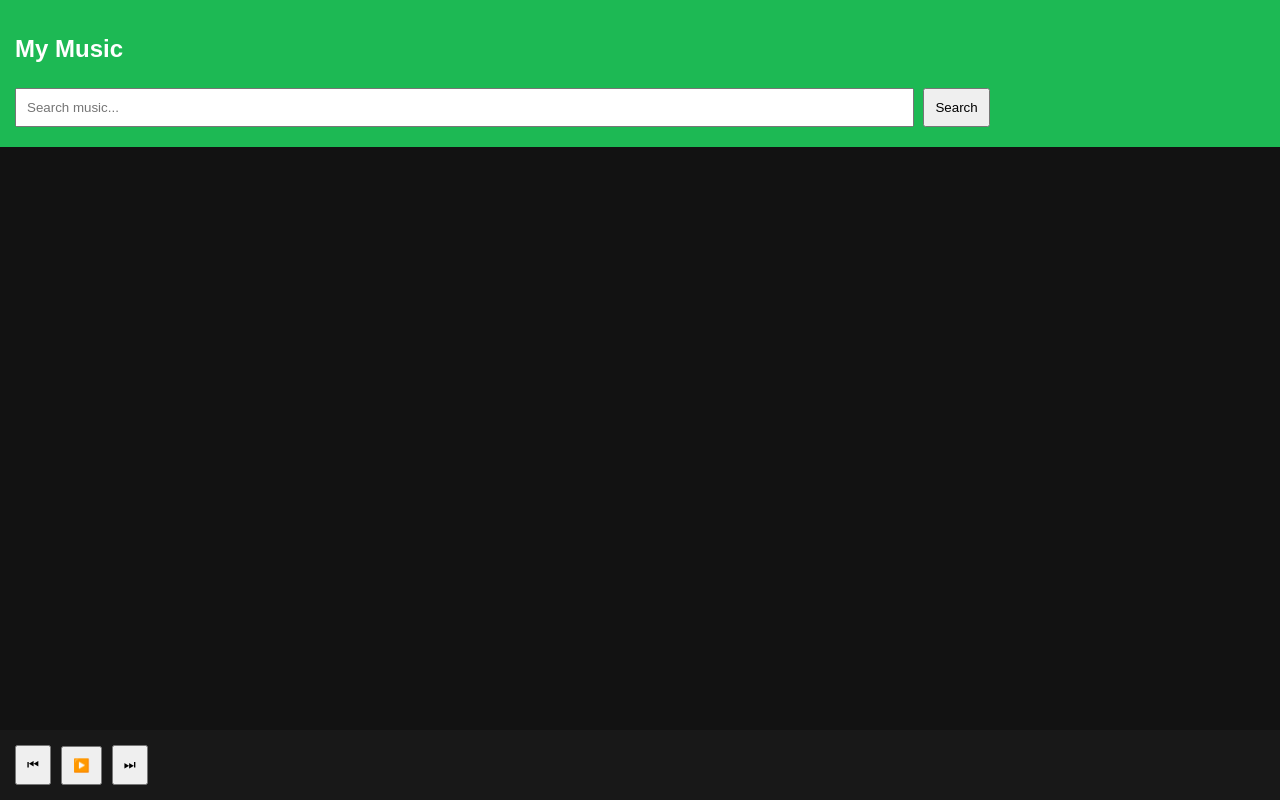
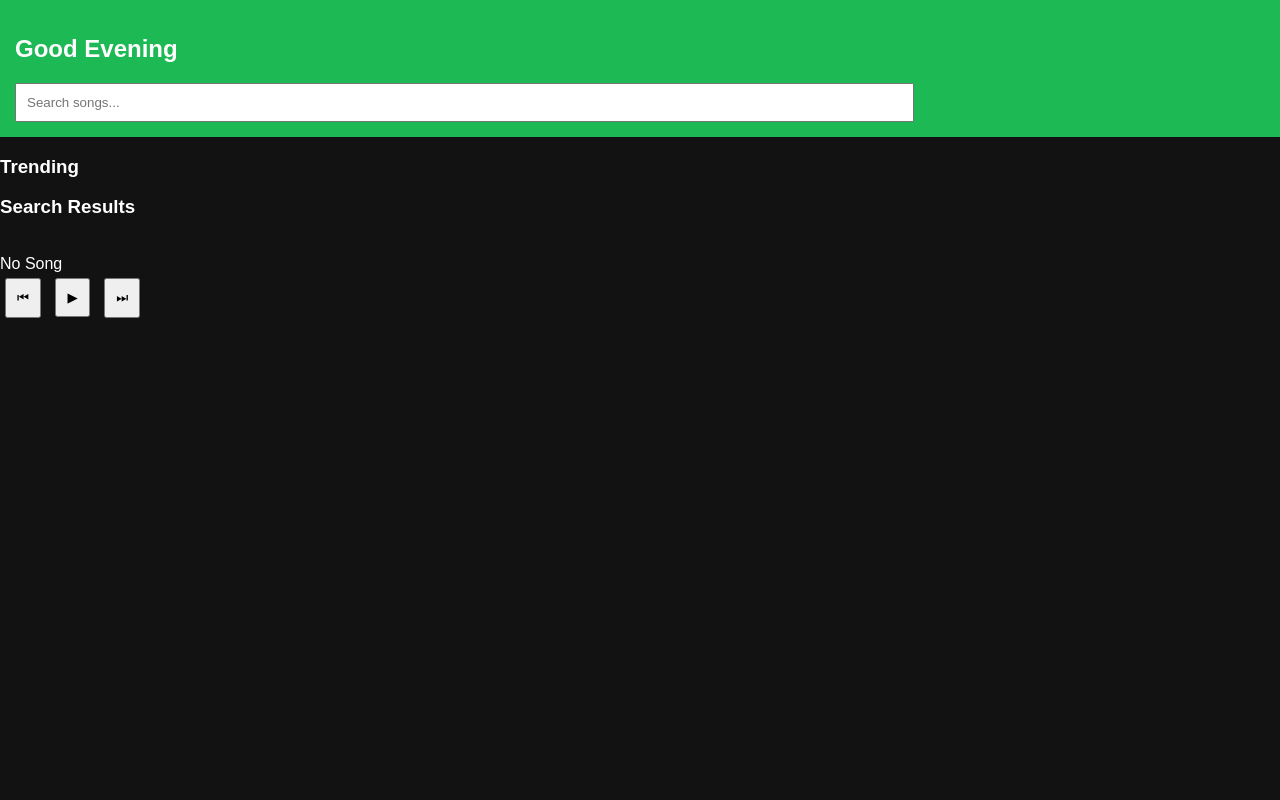
Before and after one commit to kyyleywin/RyzMusic, a plain HTML site: page index.html in a window 1280 px wide. Drawn offline with Linux system fonts and the light colour scheme.

Commit message:
Update page title and header structure

```diff
--- a/index.html
+++ b/index.html
@@ -1,35 +1,61 @@
 <!DOCTYPE html>
 <html>
 <head>
+
 <meta name="viewport" content="width=device-width, initial-scale=1">
-<title>My Music</title>
+
+<title>My Spotify</title>
+
 <link rel="stylesheet" href="style.css">
 <link rel="manifest" href="manifest.json">
+
 </head>
 
 <body>
 
-<header>
-<h2>My Music</h2>
-<input type="text" id="search" placeholder="Search music...">
-<button onclick="searchMusic()">Search</button>
+<header class="topbar">
+
+<h2>Good Evening</h2>
+
+<input id="search" placeholder="Search songs..." onkeyup="searchMusic()">
+
 </header>
 
-<div id="home"></div>
+
+<div id="home">
+
+<h3>Trending</h3>
+
+<div class="grid" id="trending"></div>
+
+<h3>Search Results</h3>
+
 <div id="results"></div>
-
-<div id="playerBar">
-<img id="cover">
-<div id="songTitle"></div>
-
-<button onclick="prevSong()">⏮</button>
-<button onclick="togglePlay()">▶️</button>
-<button onclick="nextSong()">⏭</button>
 
 </div>
 
-<audio id="player"></audio>
+
+<div class="player">
+
+<img id="cover">
+
+<div>
+
+<div id="title">No Song</div>
+
+<div id="artist"></div>
+
+</div>
+
+<button onclick="prev()">⏮</button>
+<button onclick="toggle()">▶</button>
+<button onclick="next()">⏭</button>
+
+</div>
+
+<audio id="audio"></audio>
 
 <script src="app.js"></script>
+
 </body>
 </html>
```
